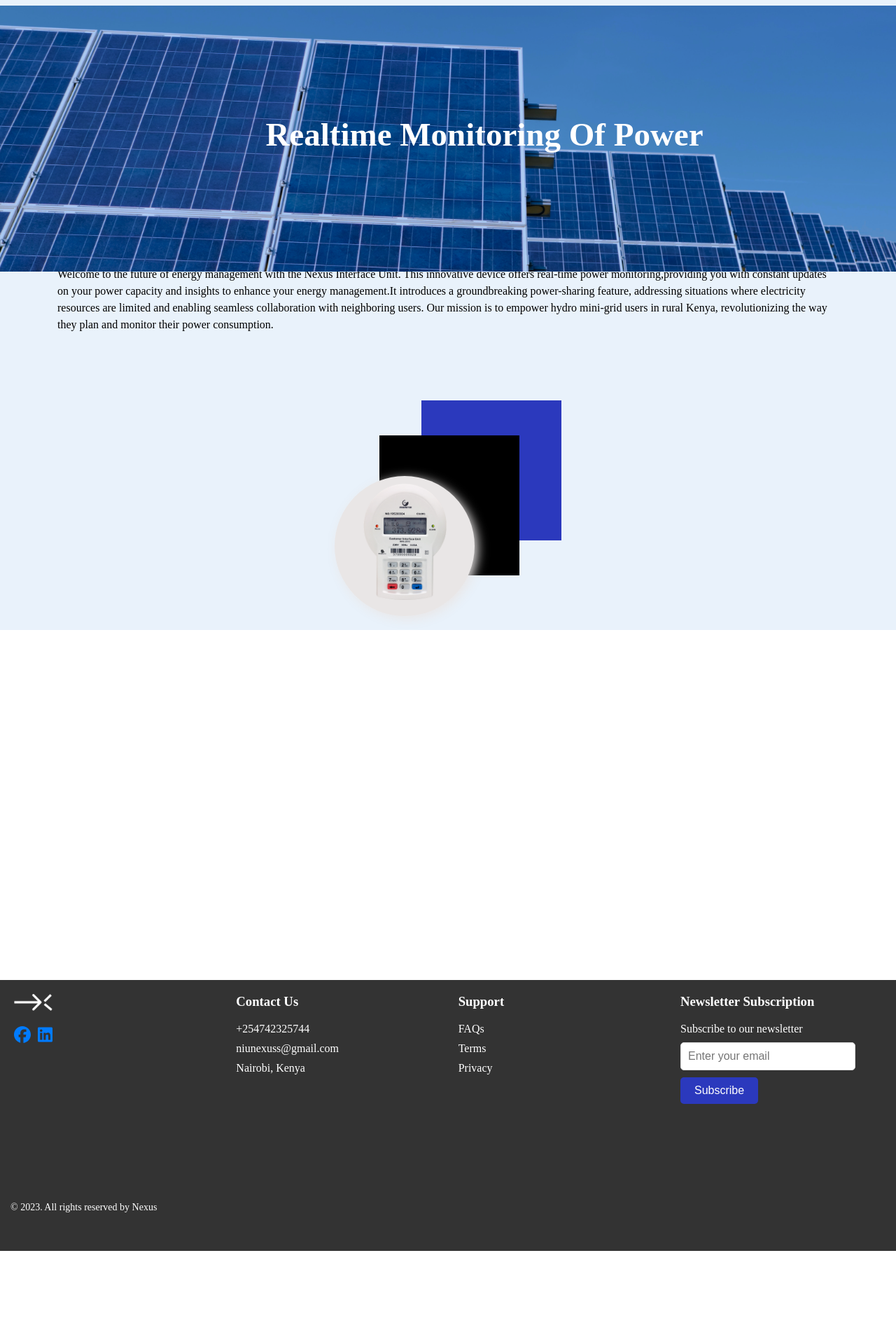
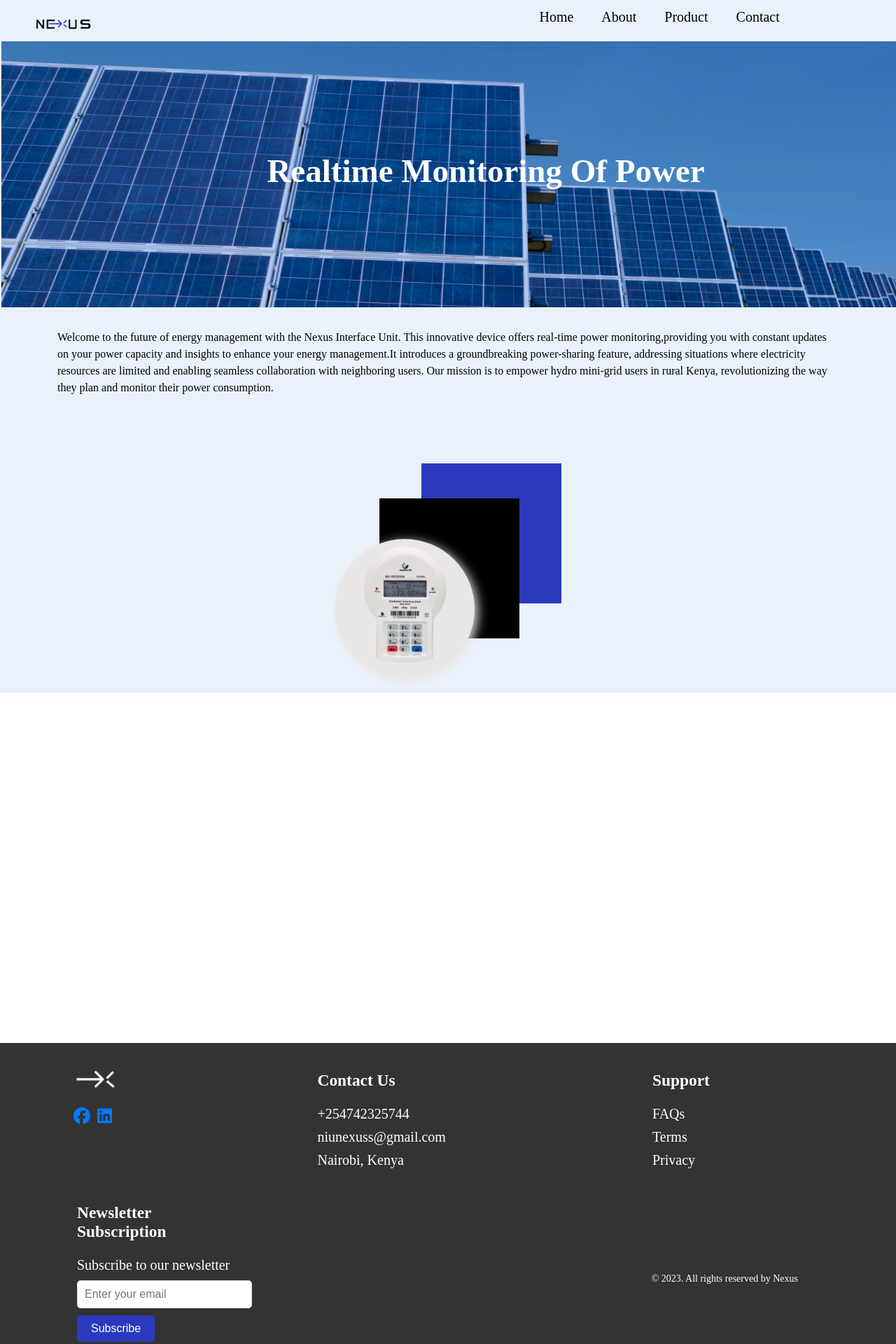
Before and after one commit to apiu-mary/NexusInformationalWebsite-, a React (Create React App) app in the folder nexus-informational/: page / in a window 1280 px wide. Shown: the top 1920 px of the page at 70% size. Before the commit the page ends 1787 px from the top, so only its background shows below. Built offline with nearby package versions, Linux system fonts and the light colour scheme.

Commit message:
added more styles to the layout feature

```diff
--- a/nexus-informational/src/App.js
+++ b/nexus-informational/src/App.js
@@ -1,5 +1,5 @@
 import './App.css';
-import Footer from './components/Footer';
+import Footer from './component/layout/Footer';
 import Home from './components/home';
 import About from './components/about ';
 import Navbar from './components/Navigationbar';
--- /dev/null
+++ b/nexus-informational/src/component/layout/Footer/style.css
@@ -0,0 +1,312 @@
+
+.footer {
+  background-color: #333;
+  color: #fff;
+  padding: 20px;
+  display: flex;
+  flex-wrap: wrap;
+  font-size: 20px;
+
+  justify-content: space-between;
+  text-align: left;
+
+
+
+  margin-top: 500px;
+}
+.body{
+  overflow-x: hidden;
+
+
+}
+
+.footer h3 {
+  margin-top: 0;
+}
+
+.footer-logo,
+.footer-contact,
+.footer-support,
+
+.footer-newsletter {
+  flex-basis: calc(20% - 20px);
+  margin-right: 20px;
+  margin-bottom: 20px;
+  margin-top: 20px;
+}
+.footer-newsletter h3,
+.footer-newsletter button,
+.footer-newsletter input{
+
+
+
+}
+.footer-copyright{
+  margin-left: 42px;
+
+
+}
+.footer-support ,
+.footer-contact{
+  margin-right: 150px;
+}
+.footer-support{
+  margin-right: 100px;
+}
+
+.footer-newsletter {
+  margin-right: 55px;
+}
+
+.footer-logo h3 {
+  font-size: 24px;
+}
+
+.footer-contact p,
+.footer-support p,
+.footer-newsletter p {
+  margin: 0;
+
+  margin-bottom: 10px;
+}
+
+.footer-newsletter input[type="text"] {
+  width: 100%;
+  padding: 10px;
+  margin-bottom: 10px;
+  border: 1px solid #ddd;
+  border-radius: 5px;
+  font-size: 16px;
+  color: #333;
+}
+
+.footer-newsletter button {
+  background-color: #2B39BD;
+  color: white;
+ border: none;
+  padding: 10px 20px;
+  cursor: pointer;
+  border-radius: 5px;
+  font-size: 16px;
+}
+
+.social-icons {
+  display: flex;
+  flex-direction: row;
+  align-items: center;
+  margin-top: -610px;
+  margin-right: 2000px;
+}
+
+.linkedin-icon-text,
+.facebook-icon-text {
+  font-size: 24px;
+  color: #007bff;
+  margin-right: 10px;
+}
+
+.footer-logo img {
+  height: 24px;
+  margin-left: 4px;
+}
+.footer-logo{
+  margin-left: 85px;
+  margin-top: 20px;
+}
+
+.footer-copyright p {
+  font-size: 14px;
+  margin-top: 120px;
+
+ margin-left: 30px;
+
+}
+
+
+@media screen and (max-width: 768px) {
+  .footer {
+    flex-direction: column;
+    align-items: flex-start;
+    text-align: left;
+  }
+
+  .footer-logo,
+  .footer-contact,
+  .footer-support,
+  .footer-copyright,
+  .footer-newsletter {
+    flex-basis: 100%;
+    margin-right: 0;
+    margin-bottom: 20px;
+  }
+
+  .footer-newsletter {
+    margin-right: 0;
+  }
+
+  .social-icons {
+    margin-top: 0;
+    margin-right: 0;
+  }
+
+  .footer-newsletter input[type="text"] {
+    width: 95%;
+    padding: 10px;
+    margin-bottom: 10px;
+    border: 1px solid #ddd;
+    border-radius: 5px;
+    font-size: 16px;
+    color: #333;
+  }
+}
+@media (width: 375px) and (height: 667px) {
+  .social-icons{
+
+  }
+}
+@media (width: 912px) and (height: 1368px) {
+  .footer{
+    margin-top: 40%;
+  }
+}
+@media (width: 1024px) and (height: 600px) {
+  .footer{
+    font-size: 20px;
+  }
+}
+
+@media (width: 820px) and (height: 1180px) {
+  .footer {
+    flex-direction: column;
+    align-items: flex-start;
+    text-align: left;
+    justify-content: flex-start;
+  }
+
+  .footer-logo,
+  .footer-contact,
+  .footer-support,
+  .footer-copyright,
+  .footer-newsletter {
+    flex-basis: auto;
+    margin-right: 0;
+    margin-bottom: 10px;
+  }
+
+  .footer-newsletter {
+    margin-right: 0;
+  }
+
+  .social-icons {
+    margin-top: 0;
+    margin-right: 0;
+  }
+
+  .footer-newsletter input[type="text"] {
+    width: auto;
+    padding: 10px;
+    margin-bottom: 10px;
+    border: 1px solid #ddd;
+    border-radius: 5px;
+    font-size: 16px;
+    color: #333;
+  }
+}
+@media (width: 414px) and (height: 896px) {
+
+.footer-logo{
+  margin-left: 5px;
+}
+}
+@media (width: 375px) and (height: 667px) {
+
+  .footer-logo{
+    margin-left: 5px;
+  }
+  }
+  @media (width: 390px) and (height: 844px) {
+
+    .footer-logo{
+      margin-left: 5px;
+    }
+    }
+    @media (width: 393px) and (height: 851px) {
+
+      .footer-logo{
+        margin-left: 5px;
+      }
+      }
+      @media (width: 360px) and (height: 740px) {
+
+        .footer-logo{
+          margin-left: 5px;
+        }
+        }
+        @media (width: 414px) and (height: 896px) {
+
+          .footer-logo{
+            margin-left: 5px;
+          }
+          }
+          @media (width: 412px) and (height: 915px) {
+
+            .footer-logo{
+              margin-left: 5px;
+            }
+            }
+            @media (width: 820px) and (height: 1180px) {
+
+              .footer-logo{
+                margin-left: 5px;
+              }
+              }
+              @media (width: 768px) and (height: 1024px) {
+
+                .footer-logo{
+                  margin-left: 5px;
+                }
+                }
+                @media (width: 540px) and (height: 720px) {
+
+                  .footer-logo{
+                    margin-left: 5px;
+                  }
+                  }
+                  @media (width: 280px) and (height: 653px) {
+
+                    .footer-logo{
+                      margin-left: 5px;
+                    }
+                    }
+                    @media (width: 412px) and (height: 914px) {
+
+                      .footer-logo{
+                        margin-left: 5px;
+                      }
+                      }
+                      @media (width: 1024px) and (height: 600px) {
+                     .footer-support, .footer-contact{
+                      margin-left: -30px;
+
+                     }
+                     .footer-newsletter{
+                      margin-left: 90px;
+                     }
+                     .footer-copyright{
+                      margin-right: 63px;
+                     }
+
+                      }
+                      @media (width: 1280px) and (height: 800px) {
+                        .footer-support, .footer-contact{
+                         margin-left: -30px;
+
+                        }
+                        .footer-newsletter{
+                         margin-left: 90px;
+                        }
+                        .footer-copyright{
+                         margin-right: 120px;
+                        }
+
+                         }
--- a/nexus-informational/src/components/Footer/style.css
+++ /dev/null
@@ -1,145 +0,0 @@
-
-.footer {
-  background-color: #333;
-  color: #fff;
-  padding: 20px;
-  display: flex;
-  flex-wrap: wrap;
-
-  justify-content: space-between;
-  text-align: left;
-
-
-
-  margin-top: 500px;
-}
-.body{
-  overflow-x: hidden;
-
-
-}
-
-.footer h3 {
-  margin-top: 0;
-}
-
-.footer-logo,
-.footer-contact,
-.footer-support,
-.footer-copyright,
-.footer-newsletter {
-  flex-basis: calc(20% - 20px);
-  margin-right: 20px;
-  margin-bottom: 20px;
-}
-
-.footer-newsletter {
-  margin-right: 60px;
-}
-
-.footer-logo h3 {
-  font-size: 24px;
-}
-
-.footer-contact p,
-.footer-support p,
-.footer-newsletter p {
-  margin: 0;
-
-  margin-bottom: 10px;
-}
-
-.footer-newsletter input[type="text"] {
-  width: 100%;
-  padding: 10px;
-  margin-bottom: 10px;
-  border: 1px solid #ddd;
-  border-radius: 5px;
-  font-size: 16px;
-  color: #333;
-}
-
-.footer-newsletter button {
-  background-color: #2B39BD;
-  color: white;
- border: none;
-  padding: 10px 20px;
-  cursor: pointer;
-  border-radius: 5px;
-  font-size: 16px;
-}
-
-.social-icons {
-  display: flex;
-  flex-direction: row;
-  align-items: center;
-  margin-top: -610px;
-  margin-right: 2000px;
-}
-
-.linkedin-icon-text,
-.facebook-icon-text {
-  font-size: 24px;
-  color: #007bff;
-  margin-right: 10px;
-}
-
-.footer-logo img {
-  height: 24px;
-}
-
-.footer-copyright p {
-  font-size: 14px;
-  margin-top: 120px;
-
- margin-left: -5px;
-
-}
-
-/* Media Query for Small Screens (e.g., max-width: 768px) */
-@media screen and (max-width: 768px) {
-  .footer {
-    flex-direction: column;
-    align-items: flex-start;
-    text-align: left;
-  }
-
-  .footer-logo,
-  .footer-contact,
-  .footer-support,
-  .footer-copyright,
-  .footer-newsletter {
-    flex-basis: 100%;
-    margin-right: 0;
-    margin-bottom: 20px;
-  }
-
-  .footer-newsletter {
-    margin-right: 0;
-  }
-
-  .social-icons {
-    margin-top: 0;
-    margin-right: 0;
-  }
-
-  .footer-newsletter input[type="text"] {
-    width: 95%;
-    padding: 10px;
-    margin-bottom: 10px;
-    border: 1px solid #ddd;
-    border-radius: 5px;
-    font-size: 16px;
-    color: #333;
-  }
-}
-@media (width: 375px) and (height: 667px) {
-  .social-icons{
-    /* margin-top: -400px; */
-  }
-}
-@media (width: 912px) and (height: 1368px) {
-  .footer{
-    margin-top: 900px;
-  }
-}
--- a/nexus-informational/src/components/Navigationbar/style.css
+++ b/nexus-informational/src/components/Navigationbar/style.css
@@ -18,7 +18,7 @@ ul, li {
 .logo-img  {
   width:100px;
   margin-top: 10%;
-  margin-left: -110%;
+  margin-left: 72%;
 }
 
 .hamburger-menu {
@@ -70,6 +70,7 @@ ul, li {
   font-size: 20px;
   margin-right: -28%;
   text-decoration: none;
+  margin-right: -10px;
 }
 .centered-links a {
   color: black;
@@ -82,6 +83,7 @@ ul, li {
   color: white;
   border-radius: 5px;
   padding: 10px 30px;
+  font-size: 20px;
 }
 .nav-list {
   display: flex;
@@ -108,6 +110,7 @@ ul, li {
   border-radius: 5px;
   padding: 10px 20px;
 }
+
 @media (max-width: 760px) {
   .hamburger-menu {
     display: flex;
@@ -184,6 +187,9 @@ ul, li {
   .close-icon span {
     height: 2px;
   }
+}
+.body{
+    overflow-x: h;
 }
 @media (max-width: 834px) {
 
@@ -264,6 +270,27 @@ ul, li {
   }
   @media (width: 1024px) and (height: 600px) {
     .centered-links{
-     margin-right: -40px;
+     margin-right: -10px;
     }
+    .footer{
+      font-size: 15px;
+    }
+
+
    }
+
+   @media (width: 414px) and (height: 896px) {
+
+   }
+   @media (width: 768px) and (height: 1024px) {
+    .centered-links{
+      margin-right: -20px;
+    }
+
+   }
+   @media (width: 912px) and (height: 1368px) {
+    .centered-links{
+      margin-right: -20px;
+    }
+
+   }
--- a/nexus-informational/src/components/about /style.css
+++ b/nexus-informational/src/components/about /style.css
@@ -4,8 +4,11 @@
     margin-top: -3%;
     justify-content: space-between;
     padding: 20px ;
-    margin-top: 23%;
+    margin-top: 30%;
 
+}
+.body{
+    overflow-x: h;
 }
 .square1{
     width: 400px;
--- a/nexus-informational/src/components/home/style.css
+++ b/nexus-informational/src/components/home/style.css
@@ -3,14 +3,19 @@
   height: 497px;
   background-repeat: no-repeat;
   background-size: cover;
-  margin-top: -3%;
+  margin-top: 1%;
   position: absolute;
-  width: 97.9%;
+  width: 97%;
   align-items: center;
   justify-content: center;
   padding: 0 20px;
+  margin-left: 2px;
   display: flex;
 
+
+}
+.body{
+  overflow-x: hidden;
 
 }
 
@@ -70,6 +75,7 @@
 
 @media screen and (max-width: 280px) {
   .background {
+    overflow-x: hidden;
   width: 100%;
   background-size: contain;
   }
```
Also changed, not shown: nexus-informational/src/component/layout/Footer/index.jsx (renamed from nexus-informational/src/components/Footer/index.jsx), 1 other file (tests, documents, lock files or other folders).
